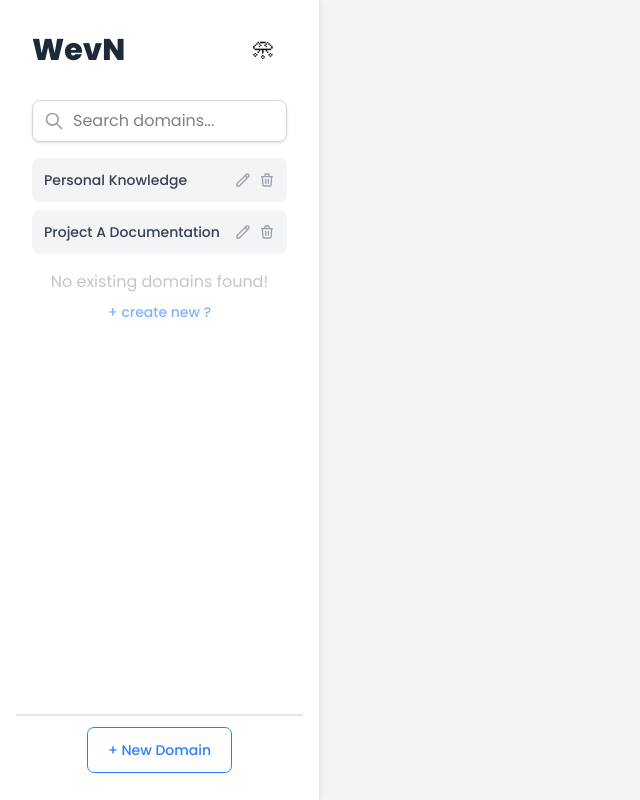
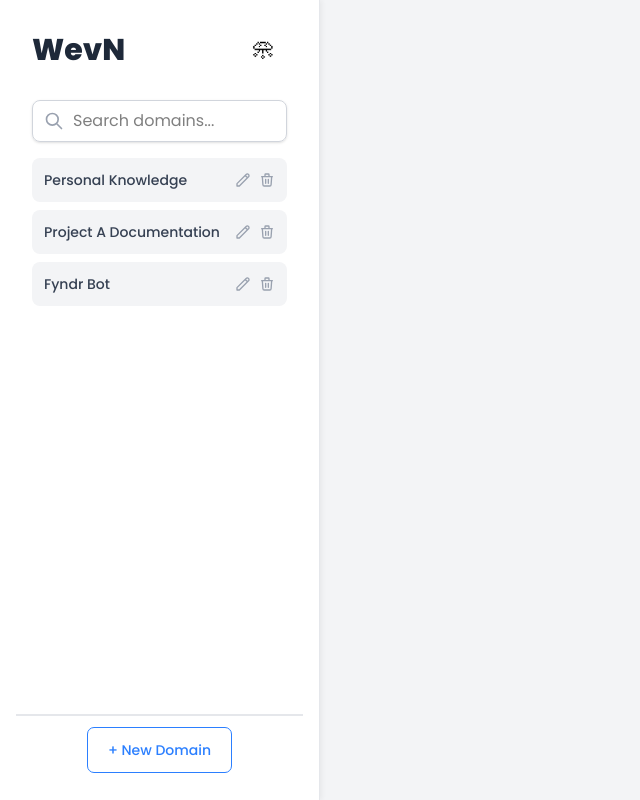
Before and after one commit to WevN-org/WevN, a React (Vite) app: page / in a window 1280 px wide. Shown: the whole page, without its empty margins (0-640 px from the left). Built offline with nearby package versions, Linux system fonts and the light colour scheme.

Commit message:
use clsx instead of useState in sidebar

```diff
--- a/package.json
+++ b/package.json
@@ -11,6 +11,7 @@
   },
   "dependencies": {
     "@tailwindcss/vite": "^4.1.11",
+    "clsx": "^2.1.1",
     "lucide-react": "^0.539.0",
     "react": "^19.1.0",
     "react-dom": "^19.1.0",
--- a/src/app.jsx
+++ b/src/app.jsx
@@ -8,6 +8,7 @@ const App = () => {
         domains: [
             { id: 1, name: 'Personal Knowledge' },
             { id: 2, name: 'Project A Documentation' },
+            { id: 3, name: 'Fyndr Bot' },
         ],
         currentView: 'query', // can be 'query' or 'concept-management'
         sidebarCollapsed: false,
--- a/src/components/sidebar.jsx
+++ b/src/components/sidebar.jsx
@@ -1,115 +1,106 @@
-import { useState, useRef, useEffect } from 'react';
+import clsx from "clsx";
 
 const Sidebar = ({ state, setState }) => {
-    const sidebarRef = useRef(null);
-    const appTitleRef = useRef(null);
-    const domainManagementContainerRef = useRef(null);
-    const sidebarPlaceholderRef = useRef(null);
-    const accountLinkRef = useRef(null);
-    const accountTextRef = useRef(null);
-    const newDomainBtnRef = useRef(null);
-
     const toggleSidebar = () => {
         setState(prev => ({ ...prev, sidebarCollapsed: !prev.sidebarCollapsed }));
     };
 
-    useEffect(() => {
-        const sidebar = sidebarRef.current;
-        const appTitle = appTitleRef.current;
-        const domainManagementContainer = domainManagementContainerRef.current;
-        const sidebarPlaceholder = sidebarPlaceholderRef.current;
-        // const newDomainBtn = newDomainBtnRef.current;
-        const toggleBtn = document.getElementById('toggle-sidebar-btn');
-        const collapsedSearchBtn = document.getElementById('collapsed-search-btn');
+    const isCollapsed = state.sidebarCollapsed;
+    const hasDomains = state.domains?.length > 0;
 
-        if (state.sidebarCollapsed) {
-            sidebar.classList.add('collapsed');
-            toggleBtn.classList.add('collapsed');
-            appTitle.classList.add('hidden');
-            domainManagementContainer.classList.add('hidden');
-            sidebarPlaceholder.classList.add('hidden');
-            if (collapsedSearchBtn) collapsedSearchBtn.classList.remove('hidden');
+    return (
+        <aside
+            id="sidebar"
+            className={clsx(
+                "sidebar h-screen flex-col border-r border-gray-200 md:flex transition-all duration-300",
+                { collapsed: isCollapsed }
+            )}
+        >
+            {/* Sidebar Header */}
+            <button
+                id="toggle-sidebar-btn"
+                className={clsx(
+                    "flex items-center justify-between w-full cursor-pointer p-4 rounded-lg transition-colors duration-200 hover:bg-gray-100",
+                    { collapsed: isCollapsed }
+                )}
+                onClick={toggleSidebar}
+            >
+                {!isCollapsed && (
+                    <h1 className="text-3xl font-extrabold text-gray-800">WevN</h1>
+                )}
+                <img src="/logo.png" alt="WevN Logo" className="h-8 mr-2" />
+            </button>
 
-        } else {
-            sidebar.classList.remove('collapsed');
-            toggleBtn.classList.remove('collapsed');
-            appTitle.classList.remove('hidden');
-            domainManagementContainer.classList.remove('hidden');
-            sidebarPlaceholder.classList.remove('hidden');
-            if (collapsedSearchBtn) collapsedSearchBtn.classList.add('hidden');
-        }
-    }, [state.sidebarCollapsed]);
+            {/* Collapsed Search Button */}
+            {isCollapsed && (
+                <button
+                    id="collapsed-search-btn"
+                    className="my-4 mx-auto w-12 h-12 flex items-center justify-center text-gray-500 hover:text-blue-500 rounded-lg transition-colors duration-200 border border-gray-300"
+                    onClick={toggleSidebar}
+                >
+                    <svg xmlns="http://www.w3.org/2000/svg" className="h-6 w-6" fill="none" viewBox="0 0 24 24" stroke="currentColor">
+                        <path strokeLinecap="round" strokeLinejoin="round" strokeWidth="2" d="M21 21l-6-6m2-5a7 7 0 11-14 0 7 7 0 0114 0z" />
+                    </svg>
+                </button>
+            )}
 
+            {/* Domain Management */}
+            {!isCollapsed && (
+                <div id="domain-management-container" className="p-4">
+                    {/* Search Bar */}
+                    <div className="relative mb-4">
+                        <input
+                            type="text"
+                            placeholder="Search domains..."
+                            className="w-full pl-10 pr-4 py-2 border border-gray-300 rounded-lg shadow-sm focus:outline-none focus:ring-2 focus:ring-blue-500"
+                        />
+                        <svg xmlns="http://www.w3.org/2000/svg" className="h-5 w-5 text-gray-400 absolute left-3 top-1/2 -translate-y-1/2" fill="none" viewBox="0 0 24 24" stroke="currentColor">
+                            <path strokeLinecap="round" strokeLinejoin="round" strokeWidth="2" d="M21 21l-6-6m2-5a7 7 0 11-14 0 7 7 0 0114 0z" />
+                        </svg>
+                    </div>
 
-    // Placeholder for rendering domains
-    const renderDomains = () => {
-        return state.domains.map(domain => (
+                    {/* Domain List */}
+                    {hasDomains ? (
+                        <ul className="space-y-2 custom-scrollbar overflow-y-auto max-h-[300px]">
+                            {state.domains.map(domain => (
                                 <li
                                     key={domain.id}
                                     className="flex items-center justify-between p-3 rounded-lg transition-colors duration-200 cursor-pointer bg-gray-100"
                                 >
                                     <span className="text-sm font-medium text-gray-700">{domain.name}</span>
                                     <div className="flex space-x-2">
-                    {/* rename icon */}
-                    <button className="text-gray-400 hover:text-blue-500 transition-colors duration-200">
-                        <svg xmlns="http://www.w3.org/2000/svg" className="h-4 w-4 pointer-events-none" fill="none" viewBox="0 0 24 24" stroke="currentColor" strokeWidth="2"><path strokeLinecap="round" strokeLinejoin="round" d="M15.232 5.232l3.536 3.536m-2.036-5.036a2.5 2.5 0 113.536 3.536L6.5 21.036H3v-3.572L16.732 3.732z" /></svg>
+                                        {/* Rename */}
+                                        <button className="text-gray-400 hover:text-blue-500 transition-colors">
+                                            <svg xmlns="http://www.w3.org/2000/svg" className="h-4 w-4" fill="none" viewBox="0 0 24 24" stroke="currentColor">
+                                                <path strokeLinecap="round" strokeLinejoin="round" strokeWidth="2" d="M15.232 5.232l3.536 3.536m-2.036-5.036a2.5 2.5 0 113.536 3.536L6.5 21.036H3v-3.572L16.732 3.732z" />
+                                            </svg>
                                         </button>
-                    {/* delete icon */}
-                    <button className="text-gray-400 hover:text-red-500 transition-colors duration-200">
-                        <svg xmlns="http://www.w3.org/2000/svg" className="h-4 w-4 pointer-events-none" fill="none" viewBox="0 0 24 24" stroke="currentColor" strokeWidth="2"><path strokeLinecap="round" strokeLinejoin="round" d="M19 7l-.867 12.142A2 2 0 0116.138 21H7.862a2 2 0 01-1.995-1.858L5 7m5 4v6m4-6v6m1-10V4a1 1 0 00-1-1h-4a1 1 0 00-1 1v3M4 7h16" /></svg>
+                                        {/* Delete */}
+                                        <button className="text-gray-400 hover:text-red-500 transition-colors">
+                                            <svg xmlns="http://www.w3.org/2000/svg" className="h-4 w-4" fill="none" viewBox="0 0 24 24" stroke="currentColor">
+                                                <path strokeLinecap="round" strokeLinejoin="round" strokeWidth="2" d="M19 7l-.867 12.142A2 2 0 0116.138 21H7.862a2 2 0 01-1.995-1.858L5 7m5 4v6m4-6v6m1-10V4a1 1 0 00-1-1h-4a1 1 0 00-1 1v3M4 7h16" />
+                                            </svg>
                                         </button>
                                     </div>
                                 </li>
-        ));
-    };
-
-    return (
-        <aside id="sidebar" ref={sidebarRef} className="sidebar h-screen flex-col border-r border-gray-200 md:flex">
-            {/* Sidebar Header */}
-            <button id="toggle-sidebar-btn" className="flex items-center justify-between w-full cursor-pointer p-4 rounded-lg transition-colors duration-200 hover:bg-gray-100" onClick={toggleSidebar}>
-                <h1 id="app-title" ref={appTitleRef} className="text-3xl font-extrabold text-gray-800 transition-opacity duration-300">WevN</h1>
-                <img src="/logo.png" alt="WevN Logo" className="h-8 mr-2" />
-            </button>
-            <button id="collapsed-search-btn" className="hidden my-4 mx-auto w-12 h-12 flex items-center justify-center text-gray-500 hover:text-blue-500 rounded-lg transition-colors duration-200 border border-gray-300" onClick={toggleSidebar}>
-                <svg xmlns="http://www.w3.org/2000/svg" className="h-6 w-6" fill="none" viewBox="0 0 24 24" stroke="currentColor" strokeWidth="2"><path strokeLinecap="round" strokeLinejoin="round" d="M21 21l-6-6m2-5a7 7 0 11-14 0 7 7 0 0114 0z" /></svg>
-            </button>
-
-            {/* Domain Management */}
-            <div id="domain-management-container" ref={domainManagementContainerRef} className="p-4">
-
-                <div className="relative mb-4">
-                    <input type="text" id="domain-search" placeholder="Search domains..." className="w-full pl-10 pr-4 py-2 border border-gray-300 rounded-lg shadow-sm focus:outline-none focus:ring-2 focus:ring-blue-500" />
-                    <svg xmlns="http://www.w3.org/2000/svg" className="h-5 w-5 text-gray-400 absolute left-3 top-1/2 -translate-y-1/2" fill="none" viewBox="0 0 24 24" stroke="currentColor" strokeWidth="2">
-                        <path strokeLinecap="round" strokeLinejoin="round" d="M21 21l-6-6m2-5a7 7 0 11-14 0 7 7 0 0114 0z" />
-                    </svg>
-                </div>
-
-                <ul id="domain-list" className="space-y-2 custom-scrollbar overflow-y-auto max-h-[300px]">
-                    {renderDomains()}
+                            ))}
                         </ul>
-            </div>
-
-            {/* Placeholder for no domains */}
-            <div id="sidebar-placeholder" ref={sidebarPlaceholderRef} className="flex flex-col items-center text-gray-400 opacity-60">
+                    ) : (
+                        <div className="flex flex-col items-center text-gray-400 opacity-60">
                             <p className="text-center">No existing domains found!</p>
-                <button className="text-blue-500 hover:text-blue-600 transition-colors duration-200 text-sm font-medium mt-2">
+                            <button className="text-blue-500 hover:text-blue-600 transition-colors text-sm font-medium mt-2">
                                 + create new ?
                             </button>
                         </div>
-
-            <div className="flex justify-center mt-auto p-3 border-t-2 border-gray-200">
-                {state.sidebarCollapsed ?
-                    (
-                        <button id="new-domain-btn" className="text-blue-500 hover:text-blue-600 transition-colors outline p-[var(--padding-card)] rounded-md duration-200 text-sm font-medium">
-                            +
-                        </button>
-                    ) :
-                    (
-                        <button id="new-domain-btn" className="text-blue-500 hover:text-blue-600 transition-colors duration-200 outline p-[var(--padding-card)] rounded-md text-sm font-medium">
-                            + New Domain
-                        </button>
+                    )}
+                </div>
             )}
 
+            {/* New Domain Button */}
+            <div className="flex justify-center mt-auto p-3 border-t-2 border-gray-200">
+                <button className="text-blue-500 hover:text-blue-600 transition-colors duration-200 outline p-[var(--padding-card)] rounded-md text-sm font-medium">
+                    {isCollapsed ? "+" : "+ New Domain"}
+                </button>
             </div>
         </aside>
     );
```
Also changed, not shown: 1 other file (tests, documents, lock files or other folders). Lines whose indentation alone changed are shown as unchanged.
